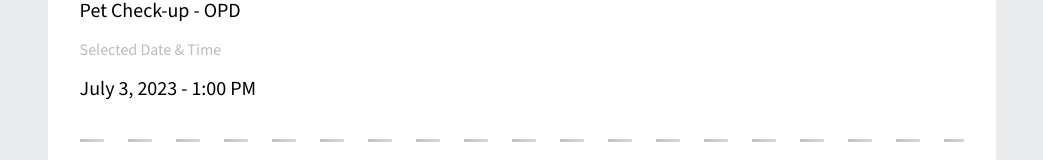
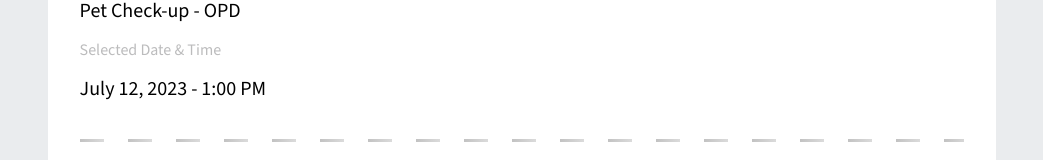
Before and after one commit to Algo-Filipino/rovic-appointment-booking, an Angular app: page /receipt in a window 1280 px wide. Shown: the part 640-800 px from the top of the page, without its empty margins (118-1161 px from the left). Built offline with nearby package versions, Linux system fonts and the light colour scheme.

Commit message:
update receipt and summary component

```diff
--- a/src/app/receipt/receipt.component.html
+++ b/src/app/receipt/receipt.component.html
@@ -35,7 +35,7 @@
 
         <div class="selected-date">
             <h3 class="title">Selected Date & Time</h3>
-            <h1 class="service">July 3, 2023 - 1:00 PM</h1>
+            <h1 class="service">July 12, 2023 - 1:00 PM</h1>
         </div>
 
         <hr class="dashed" />
--- a/src/app/summary/summary.component.html
+++ b/src/app/summary/summary.component.html
@@ -19,7 +19,7 @@
 
         <div class="selected-date">
             <h3 class="title">Selected Date & Time</h3>
-            <h1 class="service">July 3, 2023 - 1:00 PM</h1>
+            <h1 class="service">July 12, 2023 - 1:00 PM</h1>
         </div>
 
         <hr class="dashed" />
```
